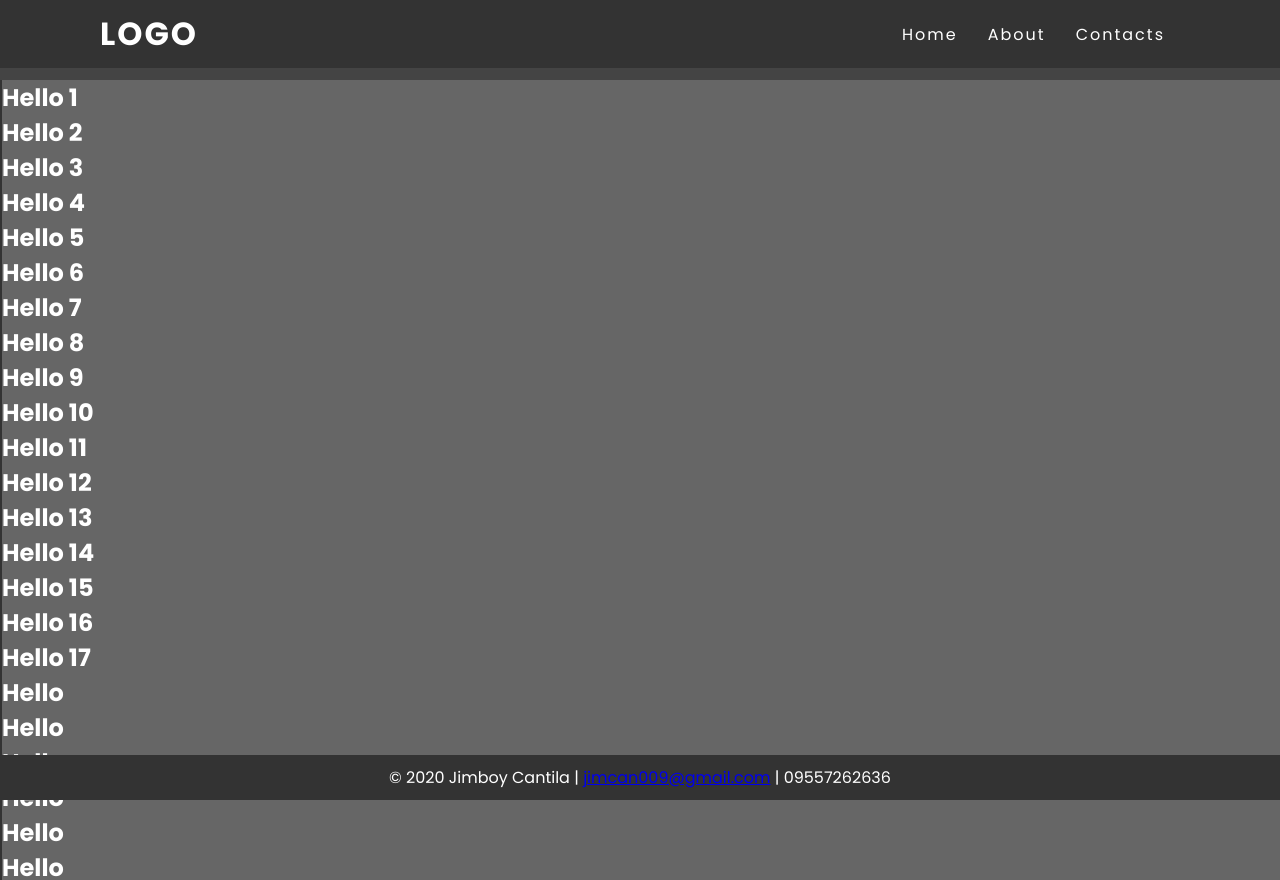
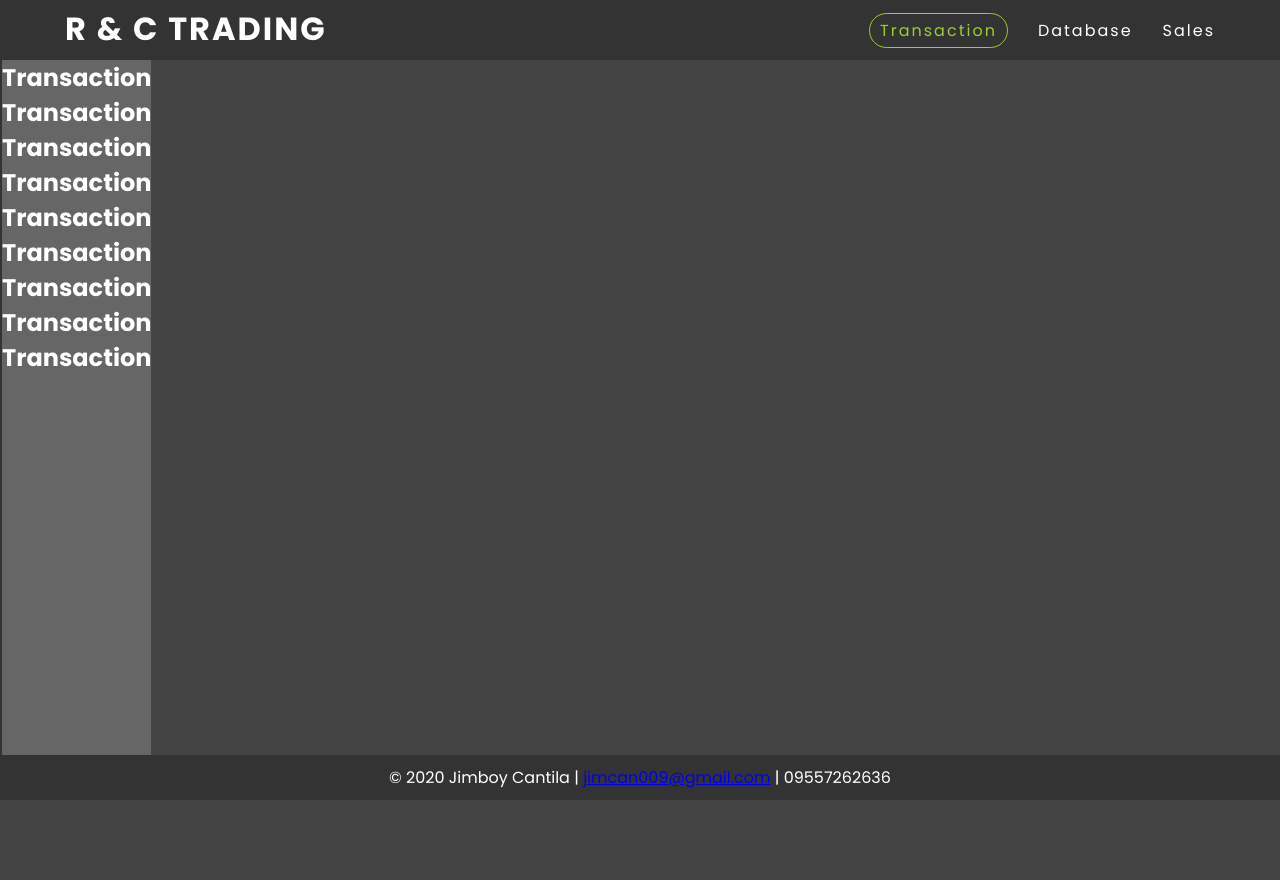
Before and after one commit to jimcan/inventory-system, a React app: page / in a window 1280 px wide. After the commit the page ends 800 px from the top, so only its background shows below. Built offline with nearby package versions, Linux system fonts and the light colour scheme.

Commit message:
starting in content

```diff
--- a/src/components/App.js
+++ b/src/components/App.js
@@ -1,45 +1,16 @@
-import React from 'react'
+import React, { useState } from 'react'
 import Appbar from './header'
 import Footer from './footer'
+import Content from './content';
 
 function App() {
+  const [active, setActive] = useState(0)
+
+  console.log(active);
   return (
     <div className="app">
-      <Appbar />
-      <section className="content">
-        <h1>Hello 1</h1>
-        <h1>Hello 2</h1>
-        <h1>Hello 3</h1>
-        <h1>Hello 4</h1>
-        <h1>Hello 5</h1>
-        <h1>Hello 6</h1>
-        <h1>Hello 7</h1>
-        <h1>Hello 8</h1>
-        <h1>Hello 9</h1>
-        <h1>Hello 10</h1>
-        <h1>Hello 11</h1>
-        <h1>Hello 12</h1>
-        <h1>Hello 13</h1>
-        <h1>Hello 14</h1>
-        <h1>Hello 15</h1>
-        <h1>Hello 16</h1>
-        <h1>Hello 17</h1>
-        <h1>Hello</h1>
-        <h1>Hello</h1>
-        <h1>Hello</h1>
-        <h1>Hello</h1>
-        <h1>Hello</h1>
-        <h1>Hello</h1>
-        <h1>Hello</h1>
-        <h1>Hello</h1>
-        <h1>Hello</h1>
-        <h1>Hello</h1>
-        <h1>Hello</h1>
-        <h1>Hello</h1>
-        <h1>Hello</h1>
-        <h1>Hello</h1>
-        <h1>Hello</h1>
-      </section>
+      <Appbar active={active} setActive={setActive} />
+      <Content active={active} />
       <Footer />
     </div>
   );
--- /dev/null
+++ b/src/components/content/content.css
@@ -0,0 +1,9 @@
+.content {
+    flex: 1;
+    color: white;
+    margin-top: 60px;
+    border-left: 2px solid #333;
+    background-color: #666;
+    overflow: clip;
+    height: 90vh;
+}
--- /dev/null
+++ b/src/components/content/database/index.js
@@ -0,0 +1,9 @@
+import React from 'react'
+
+export default function Database() {
+    return (
+        <div>
+            <h2>Database</h2>
+        </div>
+    )
+}
--- /dev/null
+++ b/src/components/content/index.js
@@ -0,0 +1,34 @@
+import React from 'react'
+import './content.css'
+import Transaction from './transaction'
+import Database from './database'
+import Sales from './sales'
+
+export default function Content({ active }) {
+    switch (active) {
+        case 0:
+            return (
+                <div className="content">
+                    <Transaction />
+                </div>
+            )
+        case 1:
+            return (
+                <div className="content">
+                    <Database />
+                </div>
+            )
+        case 2:
+            return (
+                <div className="content">
+                    <Sales />
+                </div>
+            )
+        default:
+            return (
+                <div className="content">
+                    <Transaction />
+                </div>
+            )
+    }
+}
--- /dev/null
+++ b/src/components/content/sales/index.js
@@ -0,0 +1,9 @@
+import React from 'react'
+
+export default function Sales() {
+    return (
+        <div>
+            <h2>Sales</h2>
+        </div>
+    )
+}
--- /dev/null
+++ b/src/components/content/transaction/index.js
@@ -0,0 +1,17 @@
+import React from 'react'
+
+export default function Transaction() {
+    return (
+        <div className='transaction'>
+            <h2>Transaction</h2>
+            <h2>Transaction</h2>
+            <h2>Transaction</h2>
+            <h2>Transaction</h2>
+            <h2>Transaction</h2>
+            <h2>Transaction</h2>
+            <h2>Transaction</h2>
+            <h2>Transaction</h2>
+            <h2>Transaction</h2>
+        </div>
+    )
+}
--- a/src/components/header/header.css
+++ b/src/components/header/header.css
@@ -1,29 +1,52 @@
-.top-nav {
+header {
     position: fixed;
+    background: #333;
     top: 0;
+    left: 0;
+    height: 60px;
     width: 100%;
+    display: flex;
+    justify-content: space-between;
+    padding: 5px 50px;
 }
 
-.top-nav ul {
-    list-style-type: none;
-    margin: 0;
-    padding: 0;
-    overflow: hidden;
-    background-color: #333;
+.logo {
+    position: relative;
+    font-weight: 700;
+    color: #fff;
+    text-decoration: none;
+    font-size: 2em;
+    text-transform: uppercase;
+    letter-spacing: 2px;
+    transition: 0.2s;
 }
 
-.top-nav li {
-    float: left;
+header ul {
+    position: relative;
+    display: flex;
+    justify-content: center;
+    align-items: center;
 }
 
-.top-nav li a {
-    display: block;
-    color: white;
-    text-align: center;
-    padding: 14px 16px;
-    text-decoration: none;
+header li {
+    position: relative;
+    list-style: none;
 }
 
-.top-nav a:hover {
-    background-color: #111;
+header a {
+    position: relative;
+    margin: 0 15px;
+    text-decoration: none;
+    color: #fff;
+    letter-spacing: 2px;
+    font-weight: 500px;
+    transition: 0.2s;
+    -webkit-user-select: none;
 }
+
+.active {
+    color: yellowgreen;
+    border: 1px solid yellowgreen;
+    border-radius: 30px;
+    padding: 5px 10px;
+}
--- a/src/components/header/index.js
+++ b/src/components/header/index.js
@@ -1,14 +1,28 @@
 import React from 'react'
 import './header.css'
 
-export default function Appbar() {
+export default function Appbar({ active, setActive }) {
     return (
         <header>
-            <a href="#" className="logo">Logo</a>
+            <a
+                href="#"
+                className="logo"
+                onClick={() => setActive(0)}
+            >
+                R & C Trading</a>
             <ul>
-                <li><a href="#">Home</a></li>
-                <li><a href="#">About</a></li>
-                <li><a href="#">Contacts</a></li>
+                {
+                    ['Transaction', 'Database', 'Sales'].map((p, i) => {
+                        return (
+                            <li
+                                key={i}
+                                onClick={() => setActive(i)}
+                            >
+                                <a href="#" className={active === i && 'active'}>{p}</a>
+                            </li>
+                        )
+                    })
+                }
             </ul>
         </header>
     )
--- a/src/index.css
+++ b/src/index.css
@@ -14,59 +14,5 @@
 body {
   background: #444;
   min-height: 100vh;
+  display: flex;
 }
-
-header {
-  position: fixed;
-  background: #333;
-  top: 0;
-  left: 0;
-  width: 100%;
-  display: flex;
-  justify-content: space-between;
-  transition: 0.6s;
-  padding: 10px 100px;
-  z-index: 100000;
-}
-
-header .logo {
-  position: relative;
-  font-weight:  700;
-  color: #fff;
-  text-decoration: none;
-  font-size: 2em;
-  text-transform: uppercase;
-  letter-spacing: 2px;
-  transition: 0.6s;
-}
-
-header ul {
-  position: relative;
-  display: flex;
-  justify-content: center;
-  align-items: center;
-}
-
-header ul li {
-  position: relative;
-  list-style: none;
-}
-
-header ul li a {
-  position: relative;
-  margin: 0 15px;
-  text-decoration: none;
-  color: #fff;
-  letter-spacing: 2px;
-  font-weight: 500px;
-  transition: 0.6s;
-}
-
-.content {
-  color: white;
-  margin-top: 80px;
-  border-left: 2px solid #333;
-  height: 100vh;
-  background-color: #666;
-  overflow: clip;
-}
```
Also changed, not shown: 1 other file.
